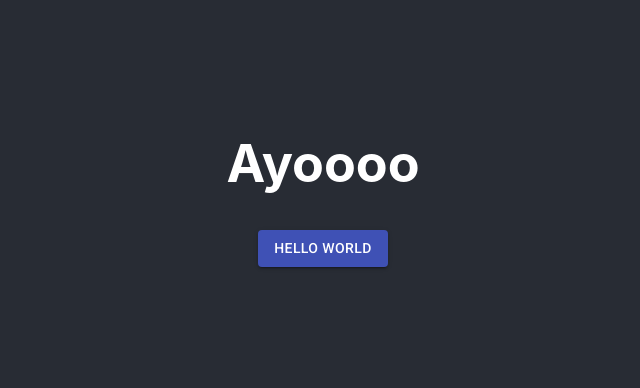
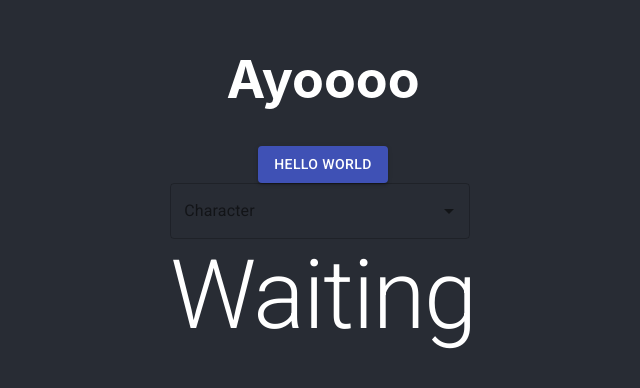
Before and after one commit to Simon2233/e7-gear-calculator, a React (Create React App) app: page / in a window 1280 px wide. Shown: the part 218-606 px from the top of the page, without its empty margins (317-957 px from the left). Built offline with nearby package versions, Linux system fonts and the light colour scheme; no server answers.

Commit message:
Add Heroes and hero details calls

```diff
--- a/package.json
+++ b/package.json
@@ -5,12 +5,14 @@
   "dependencies": {
     "@material-ui/core": "^4.11.2",
     "@material-ui/icons": "^4.11.2",
+    "@material-ui/lab": "^4.0.0-alpha.57",
     "@testing-library/jest-dom": "^5.11.6",
     "@testing-library/react": "^11.2.2",
     "@testing-library/user-event": "^12.5.0",
     "react": "^17.0.1",
     "react-dom": "^17.0.1",
     "react-scripts": "4.0.1",
+    "superagent": "^6.1.0",
     "web-vitals": "^0.2.4"
   },
   "scripts": {
--- a/src/App.js
+++ b/src/App.js
@@ -1,4 +1,5 @@
 import './App.css';
+import CharacterSelector from './components/CharacterSelector.js'
 import Button from '@material-ui/core/Button';
 
 function App() {
@@ -9,6 +10,7 @@ function App() {
         <Button variant="contained" color="primary">
           Hello World
         </Button>
+        <CharacterSelector />
       </header>
     </div>
   );
--- /dev/null
+++ b/src/components/CharacterSelector.js
@@ -0,0 +1,61 @@
+import React, { useState, useEffect } from 'react';
+import Button from '@material-ui/core/Button';
+import Typography from '@material-ui/core/Typography';
+import Autocomplete from '@material-ui/lab/Autocomplete';
+import TextField from '@material-ui/core/TextField';
+import superagent from 'superagent'
+
+export default function CharacterSelector() {
+  const [heroes, setHeroes] = useState([])
+  const [selectedHero, setSelectedHero] = useState({name: ""})
+  const [heroDetails, setHeroDetails] = useState({})
+
+  useEffect(async () => {
+    async function getHeroes() {
+      try {
+        let response = await superagent.get('https://api.epicsevendb.com/api/hero')
+        console.log("Heroes Response:")
+        console.log(response)
+        setHeroes(JSON.parse(response.text).results)
+      } catch(err) {
+        console.log("Failed request for heroes")
+        throw err
+      }
+    }
+    getHeroes()
+  }, [])
+
+  useEffect(async () => {
+    async function getHeroDetails() {
+      if (selectedHero.name == "") return;
+
+      try {
+        let response = await superagent.get(`https://api.epicsevendb.com/api/hero/${selectedHero._id}`)
+        console.log("Hero Details Response:")
+        console.log(response)
+        setHeroDetails(JSON.parse(response.text).results[0])
+      } catch(err) {
+        console.log("Failed request for hero", selectedHero._id)
+        throw err
+      }
+    }
+
+    getHeroDetails()
+  }, [selectedHero.name])
+
+  return (
+    <div>
+      <Autocomplete
+        id="combo-box-demo"
+        onChange={(event, newValue) => {
+          setSelectedHero(newValue);
+        }}
+        options={heroes}
+        getOptionLabel={(hero) => hero.name}
+        style={{ width: 300 }}
+        renderInput={(params) => <TextField {...params} label="Character" variant="outlined" />}
+      />
+      <Typography variant="h1">{heroDetails.stats ? heroDetails.stats.lv60SixStarNoAwaken.hp : "Waiting"}</Typography>
+    </div>
+  );
+}
```
Also changed, not shown: 1 other file (tests, documents, lock files or other folders).
